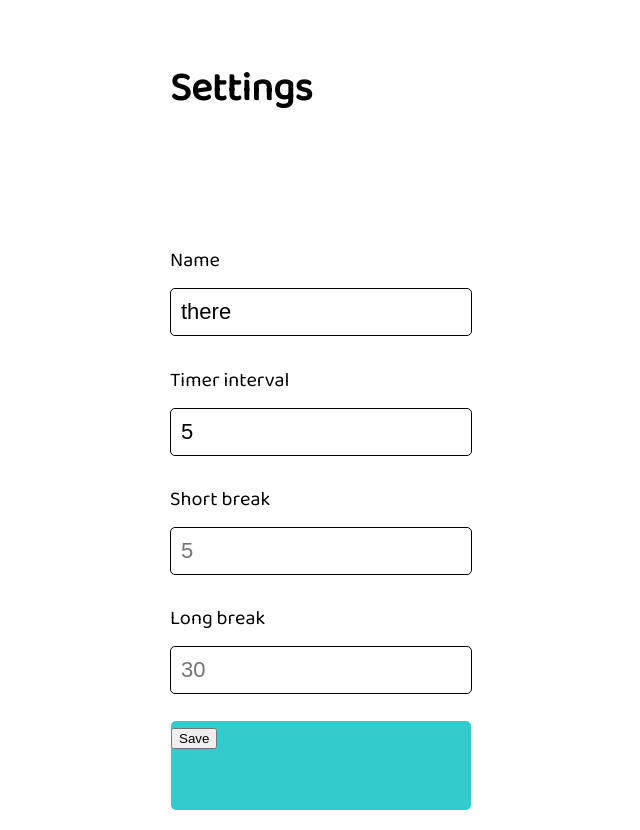
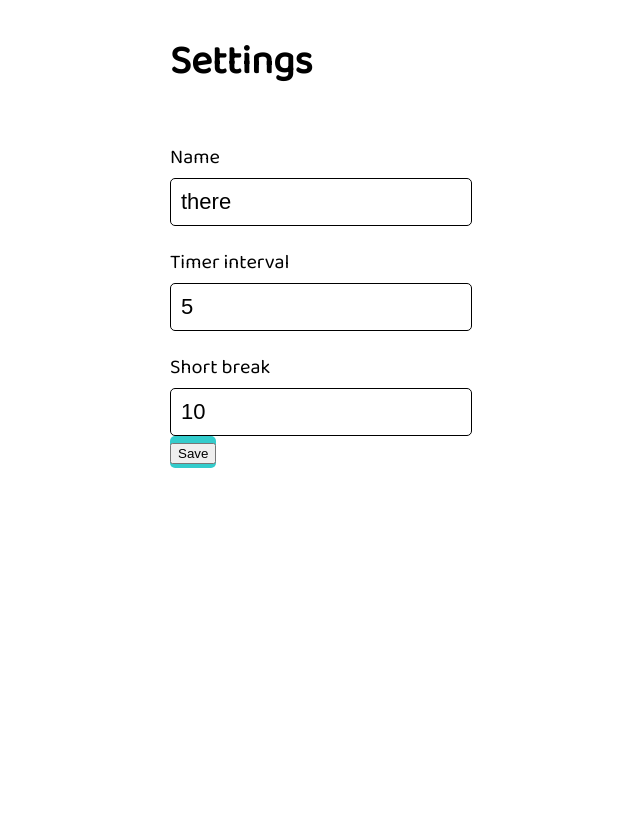
Before and after one commit to timodilg/capstone-project, a React (Create React App) app: page /settings in a window 1280 px wide. Shown: the whole page, without its empty margins (320-960 px from the left). Built offline with nearby package versions, Linux system fonts and the light colour scheme.

Commit message:
Add new button

```diff
--- a/src/App.js
+++ b/src/App.js
@@ -48,6 +48,8 @@ export default function App() {
               name={name}
               interval={interval}
               setInterval={setInterval}
+              breakInterval={breakInterval}
+              setBreakInterval={setBreakInterval}
             />
           </Route>
         </Switch>
--- a/src/components/SettingsNav.js
+++ b/src/components/SettingsNav.js
@@ -3,8 +3,6 @@ import { Link } from 'react-router-dom'
 import styled from 'styled-components/macro'
 
 export default function SettingsNav() {
-  const backIcon = require('../images/back.svg')
-
   return (
     <ButtonStyled to="/timer">
       <button>Save</button>
--- a/src/components/timer/TimerDisplay.js
+++ b/src/components/timer/TimerDisplay.js
@@ -14,7 +14,10 @@ export default function TimerDisplay({
 
   return (
     <TimerStyled>
-      {timerState === 0 || timerState === 1 || timerState === 2 ? (
+      {timerState === 0 ||
+      timerState === 1 ||
+      timerState === 2 ||
+      timerState === 5 ? (
         <h2>
           {leftZeroNumber(currentTime.get('minutes'))}:
           {leftZeroNumber(currentTime.get('seconds'))}
--- a/src/pages/Settings.js
+++ b/src/pages/Settings.js
@@ -2,7 +2,14 @@ import React from 'react'
 import styled from 'styled-components/macro'
 import SettingsNav from '../components/SettingsNav'
 
-export default function Settings({ name, setName, interval, setInterval }) {
+export default function Settings({
+  name,
+  setName,
+  interval,
+  setInterval,
+  breakInterval,
+  setBreakInterval,
+}) {
   return (
     <SettingsStyled>
       <h1>Settings</h1>
@@ -23,10 +30,11 @@ export default function Settings({ name, setName, interval, setInterval }) {
         ></input>
 
         <p>Short break</p>
-        <input type="number" placeholder="5"></input>
-
-        <p>Long break</p>
-        <input type="number" placeholder="30"></input>
+        <input
+          type="number"
+          value={breakInterval}
+          onChange={e => setBreakInterval(e.target.value)}
+        ></input>
       </form>
       <SettingsNav />
     </SettingsStyled>
@@ -40,7 +48,7 @@ export default function Settings({ name, setName, interval, setInterval }) {
 const SettingsStyled = styled.div`
   margin: 30px auto;
   font-size: 20px;
-  display: grid;
+  /* display: grid; */
   /* grid-template-rows: auto auto auto auto; */
   height: 100vh;
   width: 300px;
--- a/src/pages/Timer.js
+++ b/src/pages/Timer.js
@@ -8,6 +8,7 @@ import TimerIcons from '../components/timer/TimerIcons'
 import TimerFocusTask from '../components/timer/TimerFocusTask'
 import play from '../images/play.svg'
 import stop from '../images/stop.svg'
+import finish from '../images/finish.svg'
 
 export default function Timer({
   interval,
@@ -24,12 +25,10 @@ export default function Timer({
   const COMPLETE = 2
   const BREAK_NOT_SET = 3
   const BREAK_RUNNING = 4
+  const PAUSE = 5
 
-  const [timer, setTimer] = useState(null)
+  // const [timer, setTimer] = useState(null)
   const [timerState, setTimerState] = useState(NOT_SET)
-  // useEffect(() => {
-  //   console.log(timerState)
-  // }, [timerState])
 
   const [currentTime, setCurrentTime] = useState(
     moment.duration(Number(interval), 'seconds')
@@ -57,9 +56,15 @@ export default function Timer({
 
   function stopTimer() {
     setTimerState(COMPLETE)
-    // setCurrentTime(moment.duration(Number(interval), 'seconds'))
+    breakTimer()
+  }
 
-    breakTimer()
+  function pauseTimer() {
+    setTimerState(PAUSE)
+  }
+
+  function resumeTimer() {
+    setTimerState(RUNNING)
   }
 
   function breakTimer() {
@@ -115,13 +120,19 @@ export default function Timer({
             <img src={play} alt="play button" onClick={startTimer} />
           ) : null}
           {timerState === 1 ? (
-            <img src={stop} alt="stop button" onClick={stopTimer} />
+            <img src={stop} alt="stop button" onClick={pauseTimer} />
           ) : null}
           {timerState === 3 ? (
             <button onClick={startTimer}>Pause starten</button>
           ) : null}
           {timerState === 4 ? (
             <button onClick={stopBreakTimer}>Pause beenden</button>
+          ) : null}
+          {timerState === 5 ? (
+            <>
+              <img src={play} alt="play button" onClick={resumeTimer} />
+              <img src={finish} alt="finish button" onClick={stopTimer} />
+            </>
           ) : null}
         </div>
         <TimerIcons />
```
Also changed, not shown: src/images/back.svg (deleted), src/images/finish.svg (added).
